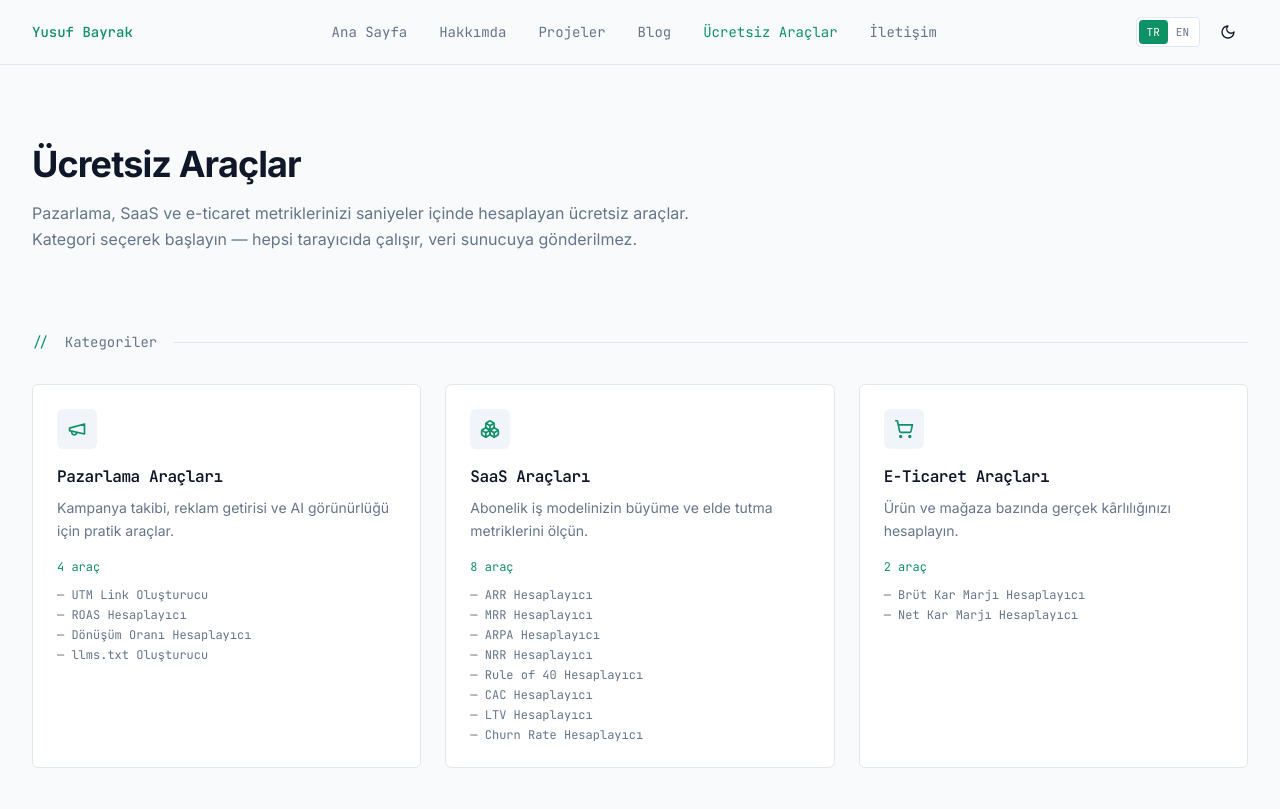
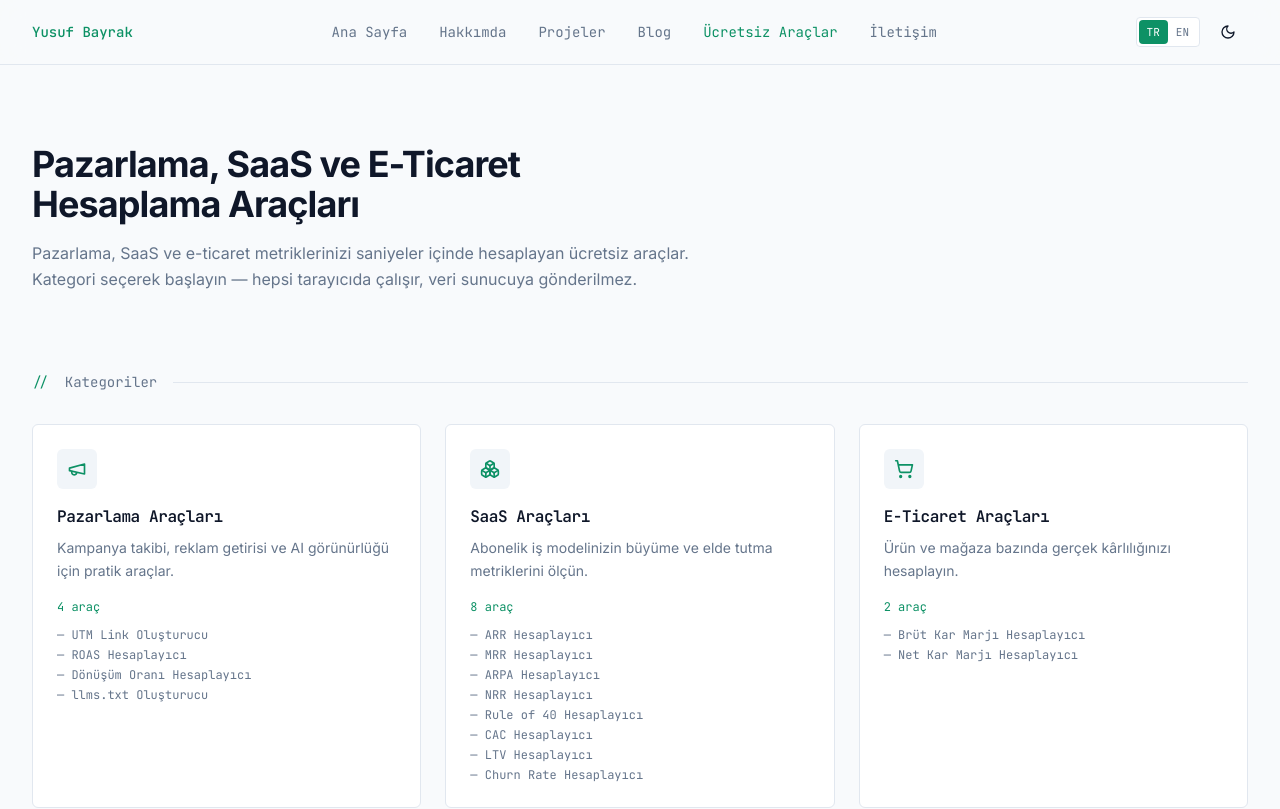
Before and after one commit to yusufbayrakk94-code/yusufbayrak.net, a React (Vite) app: page /ucretsiz-araclar in a window 1280 px wide. Shown: the top 809 px of the page. Built offline with nearby package versions, Linux system fonts and the light colour scheme.

Commit message:
Changes
Co-authored-by: yusufbayrakk94-code <227378111+yusufbayrakk94-code@users.noreply.github.com>

```diff
--- a/src/content/en/freeTools.ts
+++ b/src/content/en/freeTools.ts
@@ -1,6 +1,6 @@
 export const freeToolsPage = {
   path: "/en/free-tools",
-  seoTitle: "Free Marketing Tools | Yusuf Bayrak",
+  seoTitle: "Free Marketing & SaaS Calculators | Yusuf Bayrak",
   seoDescription:
     "ARR, CAC, Churn, LTV, ROAS calculators and UTM link builder — run your marketing and SaaS metrics in seconds.",
   heading: "Free Tools",
@@ -262,7 +262,7 @@ export const toolCategories = [
 
 export const toolCategoriesUi = {
   hubName: "Free Tools",
-  hubHeading: "Free Tools",
+  hubHeading: "Marketing, SaaS & E-Commerce Calculators",
   hubIntro:
     "Free tools that compute your marketing, SaaS and e-commerce metrics in seconds. Pick a category to start — everything runs client-side, nothing is sent to a server.",
   hubDivider: "Categories",
--- a/src/content/tr/freeTools.ts
+++ b/src/content/tr/freeTools.ts
@@ -1,6 +1,6 @@
 export const freeToolsPage = {
   path: "/ucretsiz-araclar",
-  seoTitle: "Ücretsiz Pazarlama Araçları | Yusuf Bayrak",
+  seoTitle: "Ücretsiz Pazarlama ve SaaS Hesaplama Araçları | Yusuf Bayrak",
   seoDescription:
     "ARR, CAC, Churn, LTV, ROAS hesaplayıcıları ve UTM link oluşturucu — pazarlama ve SaaS metriklerinizi hesaplayın.",
   heading: "Ücretsiz Araçlar",
@@ -263,7 +263,7 @@ export const toolCategories = [
 
 export const toolCategoriesUi = {
   hubName: "Ücretsiz Araçlar",
-  hubHeading: "Ücretsiz Araçlar",
+  hubHeading: "Pazarlama, SaaS ve E-Ticaret Hesaplama Araçları",
   hubIntro:
     "Pazarlama, SaaS ve e-ticaret metriklerinizi saniyeler içinde hesaplayan ücretsiz araçlar. Kategori seçerek başlayın — hepsi tarayıcıda çalışır, veri sunucuya gönderilmez.",
   hubDivider: "Kategoriler",
```
